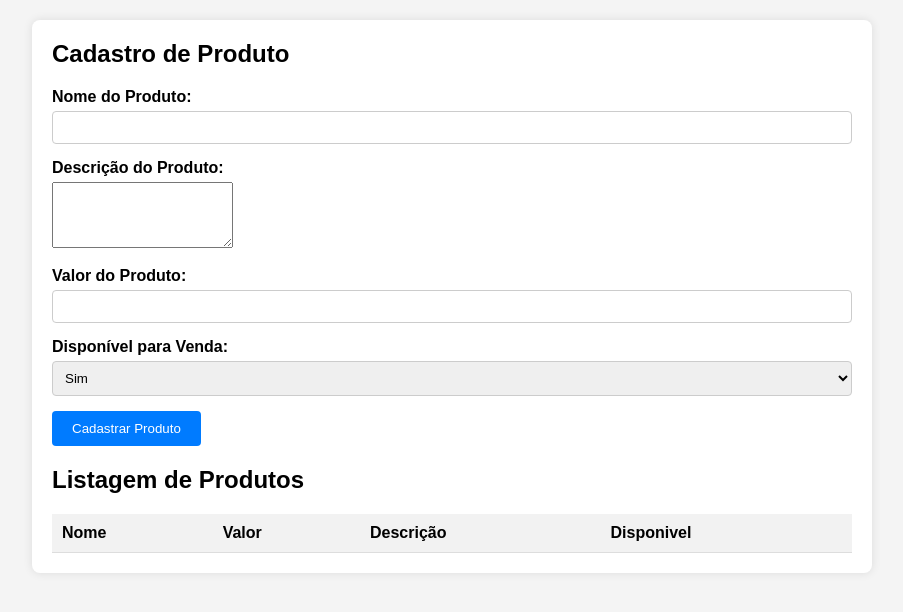
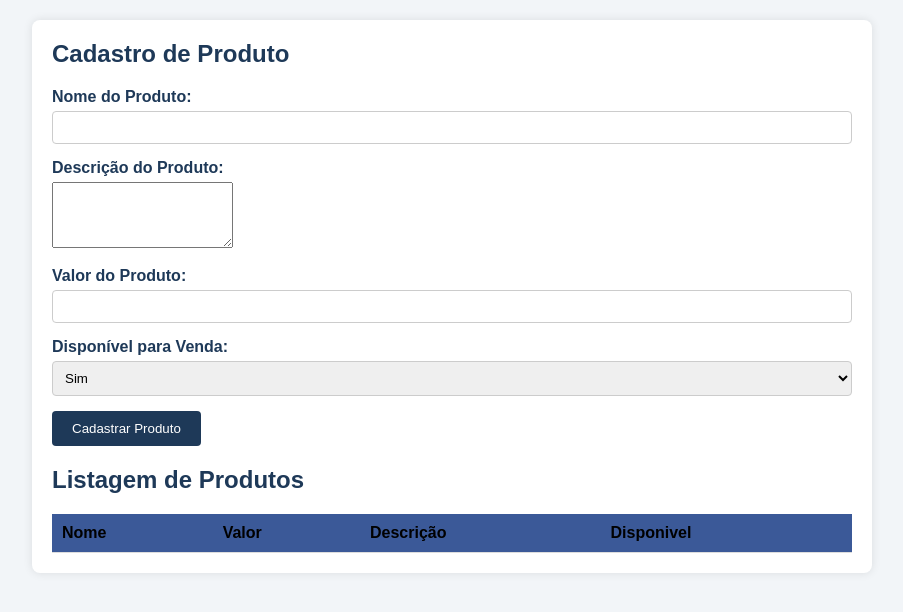
Before and after one commit to ItaloBrazz/Produto-Listagem, a plain HTML site: page index.html in a window 1280 px wide. Shown: the whole page, without its empty margins (188-1091 px from the left). Drawn offline with Linux system fonts and the light colour scheme.

Commit message:
Trocando as cores

```diff
--- a/styles/styles.css
+++ b/styles/styles.css
@@ -2,7 +2,7 @@ body {
     font-family: Arial, sans-serif;
     margin: 0;
     padding: 0;
-    background-color: #f4f4f4;
+    background-color: #f2f5f8; /* Azul claro */
 }
 
 .container {
@@ -16,6 +16,7 @@ body {
 
 h2 {
     margin-top: 0;
+    color: #1e3958; /* Azul escuro */
 }
 
 form {
@@ -30,6 +31,7 @@ form {
     display: block;
     margin-bottom: 5px;
     font-weight: bold;
+    color: #1e3958; /* Azul escuro */
 }
 
 .form-group input[type="text"],
@@ -47,7 +49,7 @@ form {
 }
 
 .form-group button[type="submit"] {
-    background-color: #007bff;
+    background-color: #1e3958; /* Azul escuro */
     color: #fff;
     border: none;
     padding: 10px 20px;
@@ -67,5 +69,5 @@ th, td {
 }
 
 th {
-    background-color: #f2f2f2;
+    background-color: #3b5998; /* Azul médio */
 }
```
